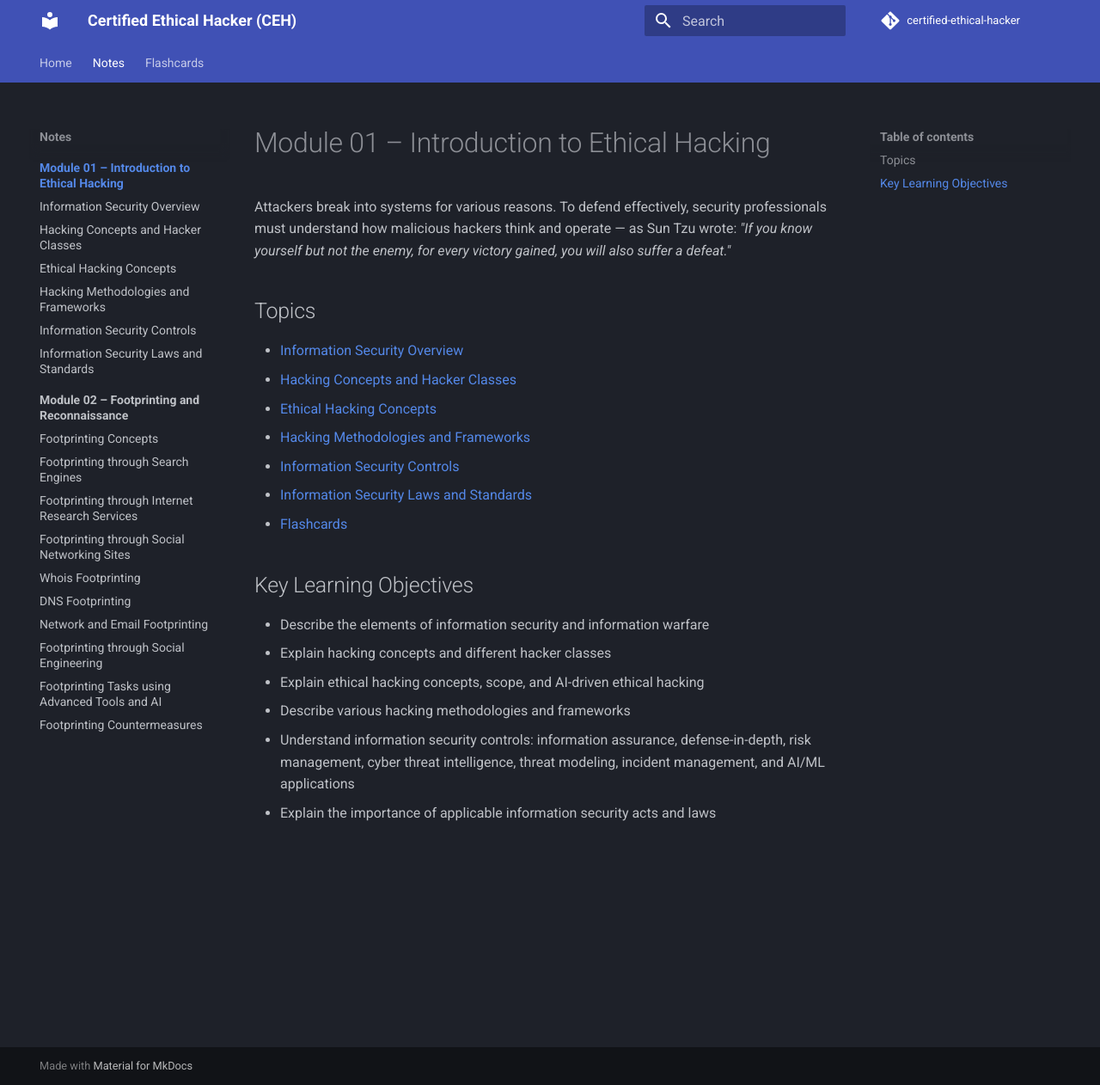
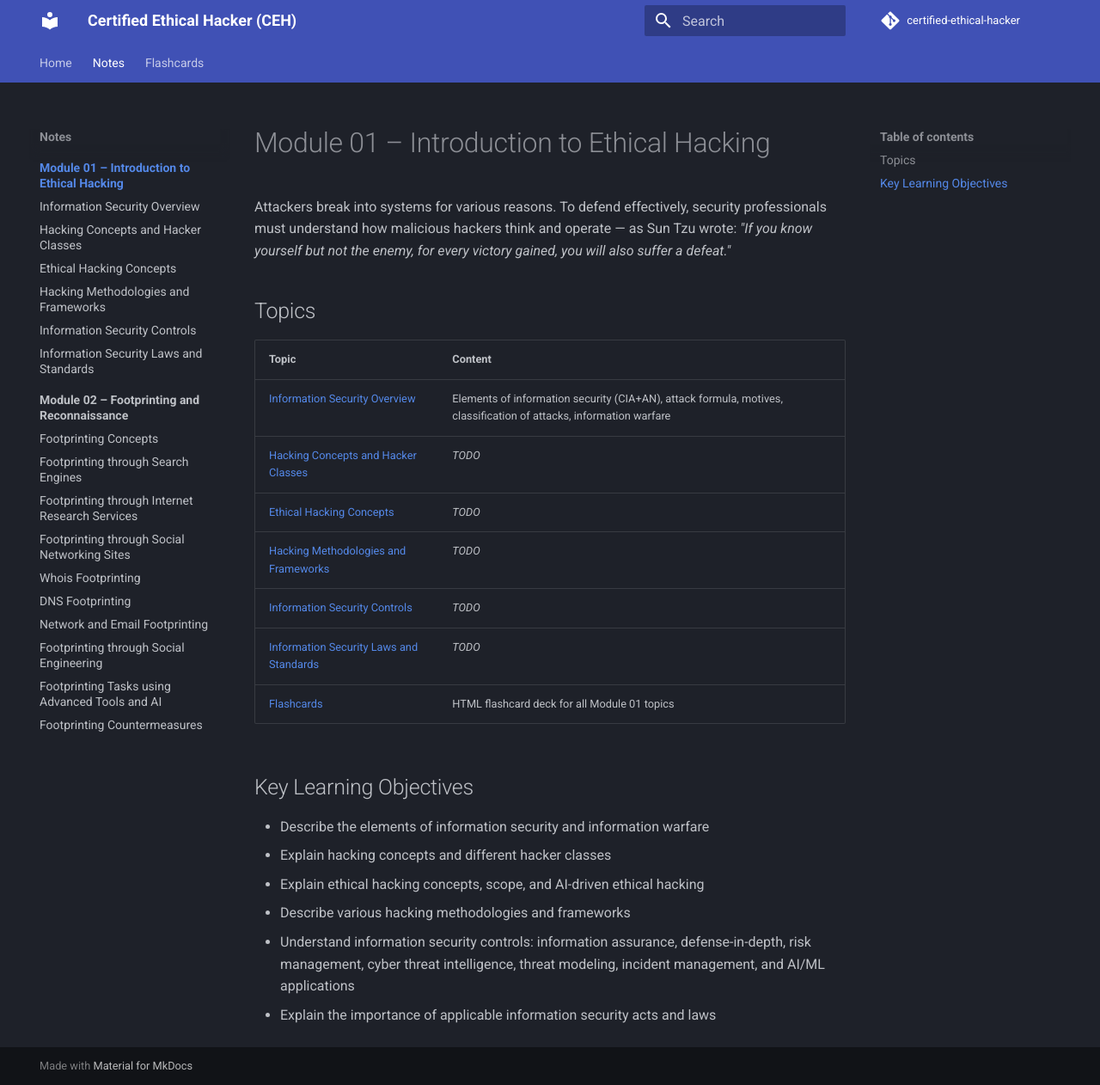
Before and after one commit to adanze/certified-ethical-hacker, an MkDocs documentation site: the page built from docs/ceh/module-01-introduction-to-ethical-hacking/index.md, in a window 1280 px wide and 1262 px high. Shown: the whole window at 86% size. Built offline with MkDocs 1.6.1 and Material for MkDocs 9.7.7, drawn with Linux system fonts in a browser that asks for light colours; comment, search, counter and statistics services are not loaded.

Commit message:
Update module 01 topics section to use a two-column Markdown table format with descriptions

```diff
--- a/docs/ceh/module-01-introduction-to-ethical-hacking/index.md
+++ b/docs/ceh/module-01-introduction-to-ethical-hacking/index.md
@@ -4,13 +4,15 @@ Attackers break into systems for various reasons. To defend effectively, securit
 
 ## Topics
 
-- [Information Security Overview](information-security-overview.md)
-- [Hacking Concepts and Hacker Classes](hacking-concepts-and-hacker-classes.md)
-- [Ethical Hacking Concepts](ethical-hacking-concepts.md)
-- [Hacking Methodologies and Frameworks](hacking-methodologies-and-frameworks.md)
-- [Information Security Controls](information-security-controls.md)
-- [Information Security Laws and Standards](information-security-laws-and-standards.md)
-- [Flashcards](flashcards.md)
+| Topic | Content |
+|---|---|
+| [Information Security Overview](information-security-overview.md) | Elements of information security (CIA+AN), attack formula, motives, classification of attacks, information warfare |
+| [Hacking Concepts and Hacker Classes](hacking-concepts-and-hacker-classes.md) | *TODO* |
+| [Ethical Hacking Concepts](ethical-hacking-concepts.md) | *TODO* |
+| [Hacking Methodologies and Frameworks](hacking-methodologies-and-frameworks.md) | *TODO* |
+| [Information Security Controls](information-security-controls.md) | *TODO* |
+| [Information Security Laws and Standards](information-security-laws-and-standards.md) | *TODO* |
+| [Flashcards](flashcards.md) | HTML flashcard deck for all Module 01 topics |
 
 ## Key Learning Objectives
 
```
Also changed, not shown: .github/agents/ceh-study.agent.md.
